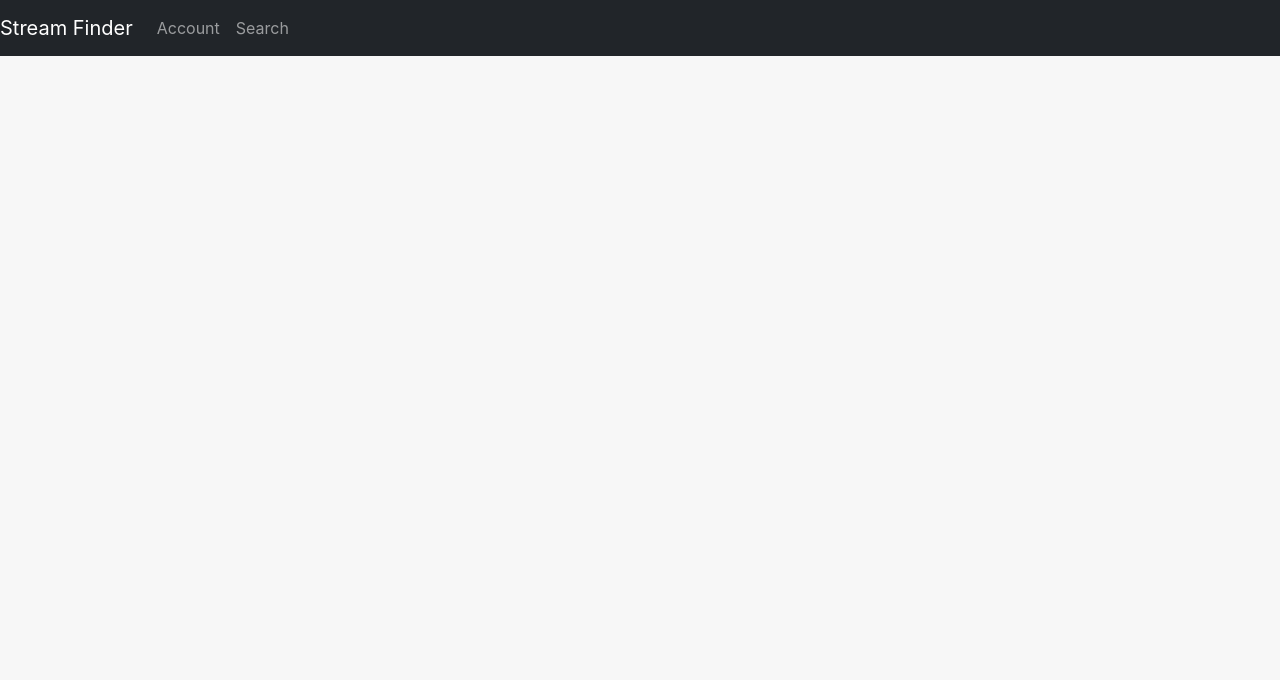
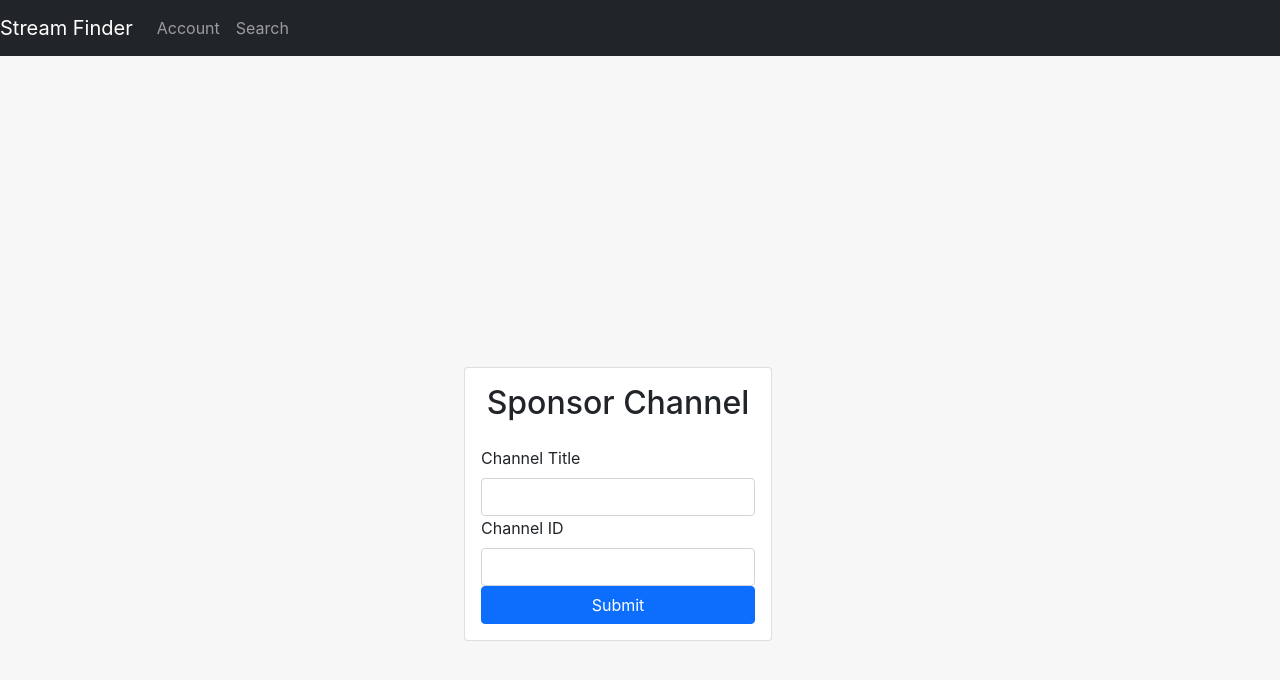
Before and after one commit to dg1229/stream-finder, a React (Create React App) app in the folder client/: page /sponsor in a window 1280 px wide. Shown: the top 680 px of the page. Built offline with nearby package versions, Linux system fonts and the light colour scheme; no server answers; the HTML template or start-up script is replaced by a standard one.

Commit message:
Remove favorites, Add sponsor

```diff
--- a/client/src/App.js
+++ b/client/src/App.js
@@ -11,6 +11,8 @@ import Login from './components/User/Login'
 import PrivateRoute from "./components/PrivateRoute"
 import ForgotPassword from "./components/User/ForgotPassword"
 import UpdateProfile from './components/User/UpdateProfile'
+import NotFound from './components/NotFound'
+import Sponsor from './components/Sponsor'
 
 function App() {
   const [word, setWord] = React.useState('software');
@@ -26,7 +28,7 @@ function App() {
     <div className="h-100">
       <PermHeader class="row"/>
       <Container
-        className="d-flex align-items-center justify-content-center"
+        className="d-flex w-100 align-items-center justify-content-center"
         style={{ minHeight: "100vh" }}
         >
             <Router>
@@ -37,7 +39,9 @@ function App() {
                   <Route path="/search" component={Search} />
                   <Route path="/signup" component={Signup} />
                   <Route path="/login" component={Login} />
+                  <Route path="/sponsor" component={Sponsor} />
                   <Route path="/forgot-password" component={ForgotPassword} />
+                  <Route component={NotFound} />
                 </Switch>
               </AuthProvider>
             </Router>
--- /dev/null
+++ b/client/src/components/Banner.jsx
@@ -0,0 +1,30 @@
+import React, { useState, useEffect } from 'react'
+import { Container } from 'react-bootstrap'
+import { database } from '../firebase'
+import { useAuth } from '../contexts/AuthContext'
+
+//Starter code for navbar sourced from https://react-bootstrap.github.io/components/navbar/
+export default function Banner() {
+    const [sponsored, setSponsored] = useState(null)
+    const { currentUser } = useAuth()
+
+    useEffect(() => {
+        const ref = database.ref('sponsored/')
+
+        ref.on("value", (snapshot) => {
+            setSponsored(snapshot.val())
+        })
+
+        return () => ref.off()
+    }, [currentUser.uid])
+
+    if(!sponsored) return <></>
+  return (
+    <>
+        <Container bg="dark" variant="dark" className="padding-lg">
+            <h2>Sponsored Streamer {sponsored.channelTitle}</h2>
+            <a href={`https://www.youtube.com/channel/${sponsored.channelId}`}>Go To Channel</a>
+        </Container>
+      </>
+  )
+}
--- a/client/src/components/Channel.jsx
+++ b/client/src/components/Channel.jsx
@@ -17,7 +17,7 @@ const Channel = ({ title, id, channelTitle}) => {
             setLoading(true)
             await writeUserData(currentUser.uid, channelTitle, id)
         } catch {
-            setError('Failed to favorte channel')
+            setError('Failed to favorite channel')
         }
 
         setLoading(false)
--- /dev/null
+++ b/client/src/components/NotFound.jsx
@@ -0,0 +1,9 @@
+import React from 'react'
+
+export default function NotFound() {
+    return (
+        <div>
+            404 page not found
+        </div>
+    )
+}
--- a/client/src/components/Search.jsx
+++ b/client/src/components/Search.jsx
@@ -1,5 +1,6 @@
 import React from 'react'
 import Channel from './Channel'
+import Banner from './Banner'
 
 const Search = () => {
   const [word, setWord] = React.useState('software');
@@ -15,6 +16,7 @@ const Search = () => {
 
     return (
         <div className="app">
+            <Banner />
             <h2>Search for a YouTube livestream, view your current favorites, or manually add a favorite channel!</h2>
             <input className="w-100" value={word} type="text" onChange={e => setWord(e.target.value)} />
             <button onClick={getStreams}>Search</button>
--- /dev/null
+++ b/client/src/components/Sponsor.jsx
@@ -0,0 +1,49 @@
+import React, { useRef, useState } from 'react'
+import { useAuth } from '../contexts/AuthContext'
+import { Card, Button, Form, Alert } from 'react-bootstrap'
+import { useHistory } from 'react-router-dom'
+
+
+export default function Sponsor() {
+    const titleRef = useRef()
+    const idRef = useRef()
+    const { changeSponsor } = useAuth()
+    const [error, setError] = useState('')
+    const [loading, setLoading] = useState(false)
+    const history = useHistory()
+
+    async function handleSubmit(e){
+        e.preventDefault()
+
+        try{
+            setError('')
+            setLoading(true)
+            await changeSponsor(titleRef.current.value, idRef.current.value)
+            history.push('/search')
+        } catch {
+            setError('Failed to favorite channel')
+        }
+
+        setLoading(false)
+    }
+
+    return (
+        <Card>
+            <Card.Body>
+                <h2 className="text-center mb-4">Sponsor Channel</h2>
+                {error && <Alert variant="danger">{error}</Alert>}
+                <Form onSubmit={handleSubmit}>
+                    <Form.Group id="title">
+                        <Form.Label>Channel Title</Form.Label>
+                        <Form.Control type="text" ref={titleRef} required />
+                    </Form.Group>
+                    <Form.Group id="id">
+                        <Form.Label>Channel ID</Form.Label>
+                        <Form.Control type="text" ref={idRef} required />
+                    </Form.Group>
+                    <Button disabled={loading} className="w-100" type="submit">Submit</Button>
+                </Form>
+            </Card.Body>
+        </Card>
+    )
+}
--- a/client/src/components/User/Dashboard.jsx
+++ b/client/src/components/User/Dashboard.jsx
@@ -9,15 +9,17 @@ import { Favorite } from '../Channel'
 //Code source: https://www.youtube.com/watch?v=PKwu15ldZ7k
 export default function Dashboard() {
     const [error, setError] = useState("")
-    const { currentUser, logout } = useAuth()
-    const [mystreams, setmystreams] = useState(null);
+    const { currentUser, logout, clearFavorites } = useAuth()
+    const [mystreams, setmystreams] = useState(null)
     const history = useHistory()
 
     useEffect(() => {
         const ref = database.ref('users/' + currentUser.uid)
 
         ref.on("value", (snapshot) => {
-            setmystreams(Object.values(snapshot.val()))
+            if(snapshot.val()){
+                setmystreams(Object.values(snapshot.val()))
+            }
         })
 
         return () => ref.off()
@@ -33,6 +35,10 @@ export default function Dashboard() {
         } catch {
             setError("Failed to log out")
         }
+    }
+
+    async function handleReset() {
+        clearFavorites(currentUser.uid)
     }
 
     return (
@@ -56,12 +62,14 @@ export default function Dashboard() {
            <Card>
                 <Card.Body>
                     <h2 className="text-center mb-4">Your Favorite Channels</h2>
+                    <Button className="w-100" variant="link" onClick={handleReset}>Clear Favorites</Button>
+
                     {!mystreams
                         ? <p>No results</p>
                         : <div>
                             {mystreams.map((stream,index) => (
                             <span key={index}>
-                                <Favorite title="temp" id={stream.channelId} channelTitle={stream.channelTitle} />
+                                <Favorite id={stream.channelId} channelTitle={stream.channelTitle} />
                             </span>
                             ))}
                         </div>
--- a/client/src/contexts/AuthContext.js
+++ b/client/src/contexts/AuthContext.js
@@ -1,6 +1,5 @@
 import React, { useContext, useState, useEffect } from 'react'
 import { auth, database } from '../firebase'
-import firebase from'firebase/app';
 
 //Code source: https://www.youtube.com/watch?v=PKwu15ldZ7k
 const AuthContext = React.createContext()
@@ -43,6 +42,17 @@ export function AuthProvider({ children }) {
         });
     }
 
+    function changeSponsor(title, id) {
+        return database.ref('sponsored/').set({
+            channelTitle: title,
+            channelId: id
+        })
+    }
+
+    function clearFavorites(userId){
+        database.ref(`users/` + userId).remove()
+    }
+
     function getUserData(userId) {
         return database.ref().child("users").child(userId).get().then((snapshot) => {
             if (snapshot.exists()) {
@@ -73,7 +83,9 @@ export function AuthProvider({ children }) {
         updateEmail,
         updatePassword,
         writeUserData,
-        getUserData
+        getUserData,
+        changeSponsor,
+        clearFavorites
     }
     return (
         <AuthContext.Provider value={value}>
```
